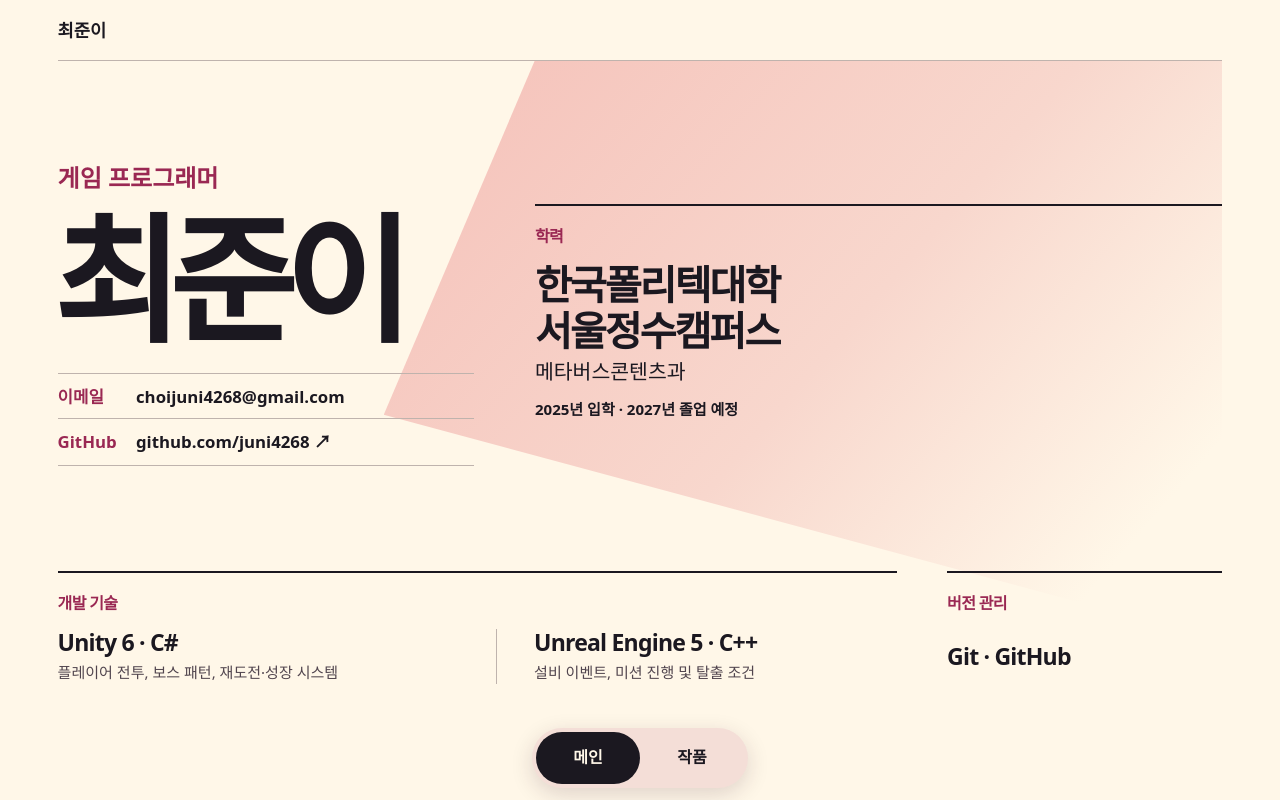
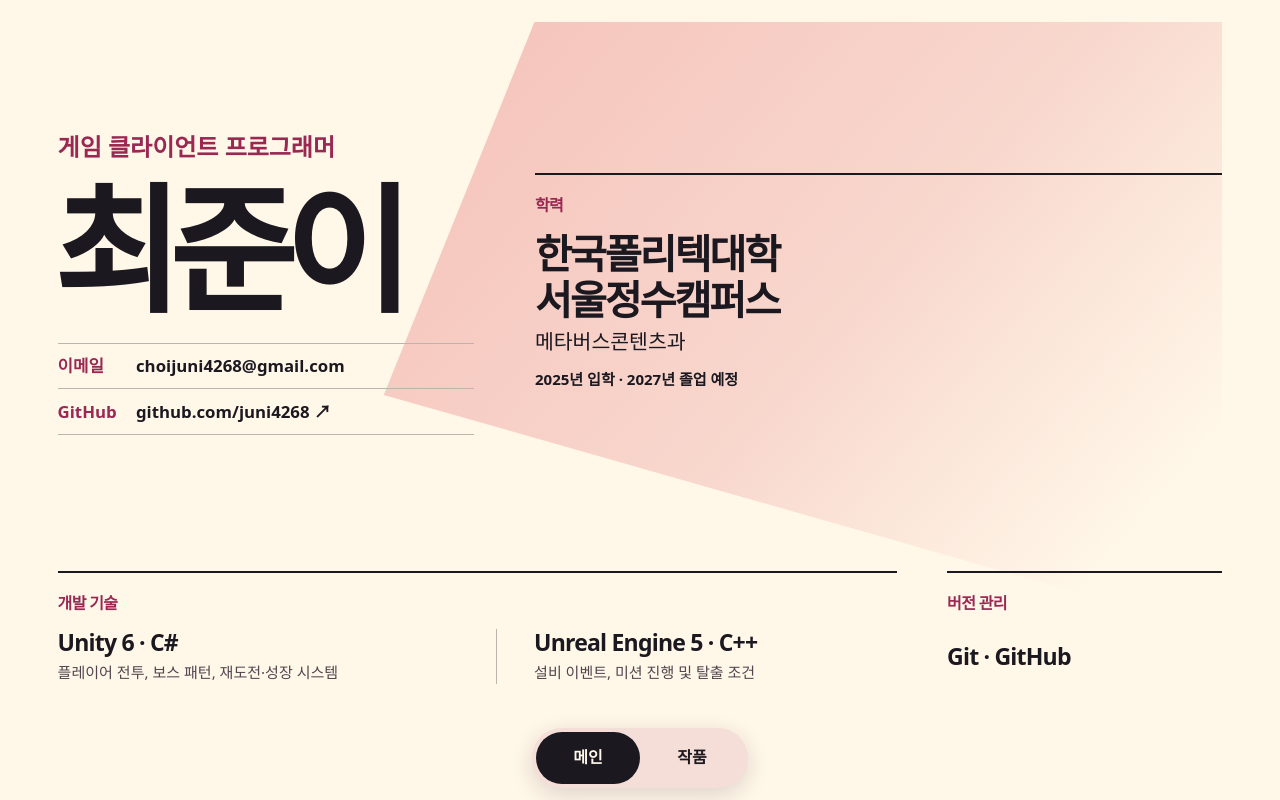
Before and after one commit to juni4268/juni4268.github.io, a plain HTML site: page index.html in a window 1280 px wide. Drawn offline with Linux system fonts and the light colour scheme; a web font is replaced by a local one.

Commit message:
Update portfolio homepage role and remove duplicate name

```diff
--- a/index.html
+++ b/index.html
@@ -4,22 +4,18 @@
   <meta charset="utf-8">
   <meta name="viewport" content="width=device-width, initial-scale=1">
   <meta name="theme-color" content="#fff7e8">
-  <meta name="description" content="게임 프로그래머 최준이의 학력, 개발 기술과 참여 작품을 소개합니다.">
-  <title>최준이 | 게임 프로그래머</title>
+  <meta name="description" content="게임 클라이언트 프로그래머 최준이의 학력, 개발 기술과 참여 작품을 소개합니다.">
+  <title>최준이 | 게임 클라이언트 프로그래머</title>
   <link rel="preconnect" href="https://cdn.jsdelivr.net" crossorigin>
   <link rel="stylesheet" href="https://cdn.jsdelivr.net/gh/orioncactus/pretendard@v1.3.9/dist/web/variable/pretendardvariable-dynamic-subset.min.css">
   <link rel="stylesheet" href="./plain.css?v=projects-2">
-  <link rel="stylesheet" href="./portfolio.css?v=direct-work">
+  <link rel="stylesheet" href="./portfolio.css?v=profile-title">
 </head>
 <body class="home-page portfolio-page portfolio-home portfolio-nav-page">
 <div class="page">
-  <header class="site-head">
-    <a class="me" href="./">최준이</a>
-  </header>
-
   <main class="portfolio-profile">
     <div class="profile-identity">
-      <p class="profile-role">게임 프로그래머</p>
+      <p class="profile-role">게임 클라이언트 프로그래머</p>
       <h1>최준이</h1>
       <address id="contact" class="profile-contact" aria-label="연락처">
         <a href="mailto:choijuni4268@gmail.com">
--- a/portfolio.css
+++ b/portfolio.css
@@ -183,12 +183,12 @@
       "identity education education"
       "skills skills version";
     gap: clamp(2rem, 5.4vh, 4.75rem) clamp(2rem, 3.9vw, 6rem);
-    min-height: clamp(35rem, calc(100svh - 3.8rem - var(--dock-space)), 82rem);
+    min-height: clamp(35rem, calc(100svh - var(--dock-space)), 82rem);
     padding-block: clamp(2rem, 4.5vh, 4.2rem);
   }
 
   .portfolio-profile::before {
-    inset: 0 0 12% 28%;
+    inset: 3% 0 12% 28%;
     background: linear-gradient(131deg, #f5c1b9, #f8d7cd 52%, transparent 87%);
     clip-path: polygon(18% 0, 100% 0, 100% 100%, 0 61%);
   }
```
